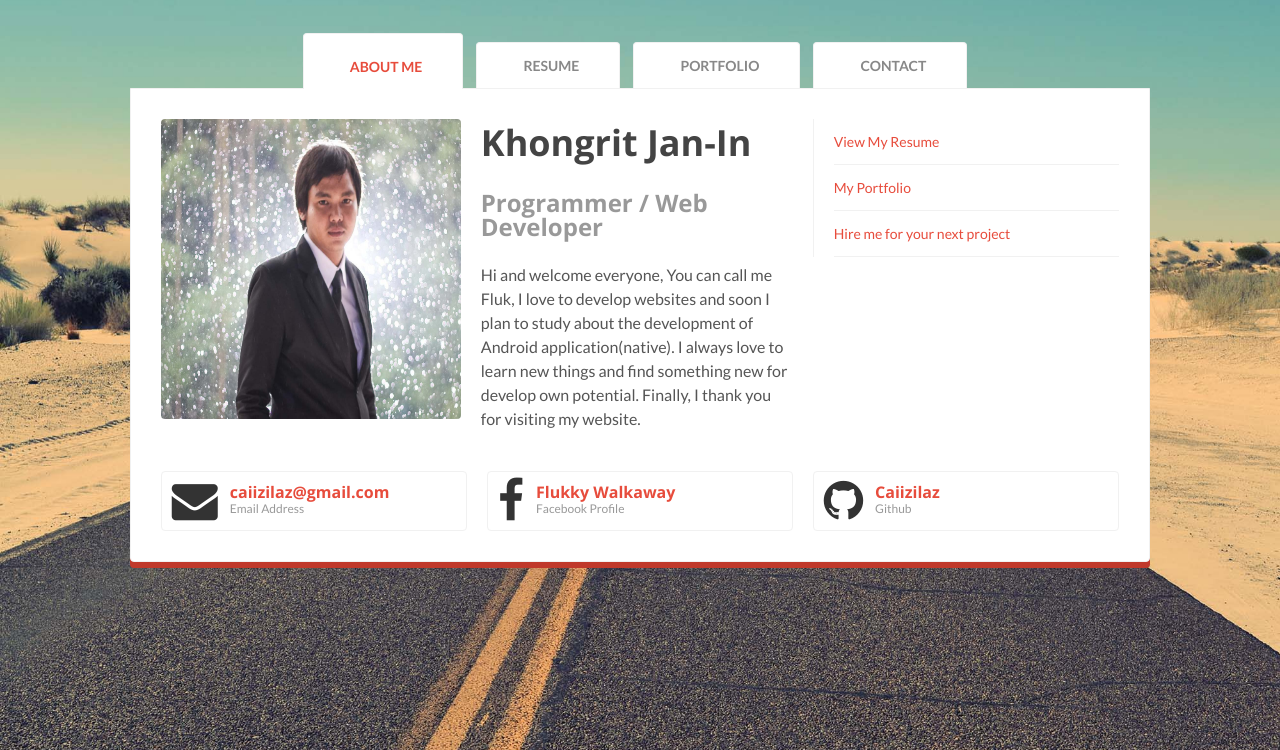
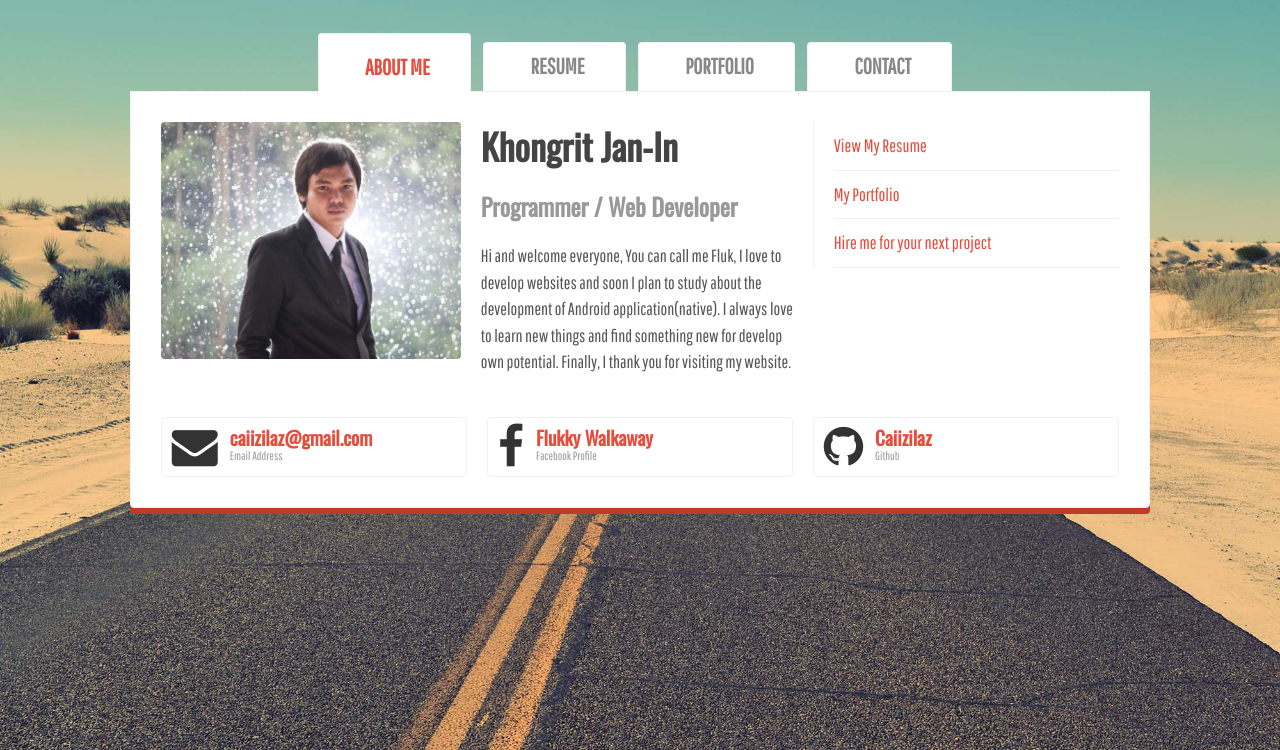
Before and after one commit to caiizilaz/myresume, a PHP site: page / in a window 1280 px wide. Shown: the part 50-800 px from the top of the page. Run offline with PHP 8.4, Linux system fonts and the light colour scheme.

Commit message:
mod-17-10-16

```diff
--- a/css/main.css
+++ b/css/main.css
@@ -1,6 +1,3 @@
-@import url(https://fonts.googleapis.com/css?family=Open+Sans:400,700);
-@import url(https://fonts.googleapis.com/css?family=Lato:400,700);
-
 *, *:before, *:after {
   -moz-box-sizing: border-box; -webkit-box-sizing: border-box; box-sizing: border-box;
 }
@@ -11,7 +8,7 @@ audio[controls],canvas,video {display: inline-block; *display: inline; zoom: 1}
 
 /* BASE */
 html {height: 100%; font-size: 100%; overflow-y: scroll; -webkit-text-size-adjust: 100%} /* Force scrollbar in non-IE and Remove iOS text size adjust without disabling user zoom */
-body {margin: 0; min-height: 100%; -webkit-font-smoothing:antialiased; font-smoothing:antialiased; text-rendering:optimizeLegibility;color: #666} /* Improve default text rendering, handling of kerning pairs and ligatures */
+body {margin: 0; min-height: 100%; -webkit-font-smoothing:antialiased; font-smoothing:antialiased; text-rendering:optimizeLegibility;color: #666;} /* Improve default text rendering, handling of kerning pairs and ligatures */
 
 /* DEFAULT FONT SETTINGS */
 /* 16px base font size with 150% (24px) friendly, unitless line height and margin for vertical rhythm */
@@ -21,15 +18,16 @@ p, blockquote, q, pre, address, hr, code, samp, dl, ol, ul, form, table, fieldse
 
 /* TYPOGRAPHY */
 /* Composed to a scale of 12px, 14px, 16px, 18px, 21px, 24px, 36px, 48px, 60px and 72px */
-h1, h2, h3, h4, h5, h6 {font-family:'Open Sans', sans-serif;color:#444;}
+h1, h2, h3, h4, h5, h6 {font-family: 'Oswald', sans-serif;color:#444;}
 h1 {margin: 0; font-size: 3.75em; line-height: 1.2em; margin-bottom: 0.4em} /* 60px / 72px */
 h2 {margin: 0; font-size: 3em; line-height: 1em; margin-bottom: 0.5em} /* 48px / 48px */
 h3 {margin: 0; font-size: 2.25em; line-height: 1.3333333333333333333333333333333em; margin-bottom: 0.6667em} /* 36px / 48px */
 h4 {margin: 0; font-size: 1.5em; line-height: 1em; margin-bottom: 1em} /* 24px / 24px */
 h5 {margin: 0; font-size: 1.3125em; line-height: 1.1428571428571428571428571428571em; margin-bottom: 1.1428571428571428571428571428571em} /* 21px / 24px */
 h6 {margin: 0; font-size: 1.125em; line-height: 1.3333333333333333333333333333333em; margin-bottom: 1.3333333333333333333333333333333em} /* 18px / 24px */
-p, ul, blockquote, pre, td, th, label {margin: 0; font-size: 1em; line-height: 1.5em; margin-bottom: 1.5em} /* 16px / 24px */
+p, ul, blockquote, pre, td, th, label {margin: 0; font-size: 1.1em; line-height: 1.5em; margin-bottom: 1.5em;font-family: 'Pathway Gothic One', sans-serif;} /* 16px / 24px */
 small, p.small {margin: 0; font-size: 0.875em; line-height: 1.7142857142857142857142857142857em; margin-bottom: 1.7142857142857142857142857142857em} /* 14px / 24px */
+span {font-family: 'Pathway Gothic One', sans-serif; font-size: 1.1em;}
 
 /* CODE */
 pre {white-space: pre; white-space: pre-wrap; word-wrap: break-word} /* Allow line wrapping of 'pre' */
@@ -68,6 +66,7 @@ dt {font-family:Futura, "Century Gothic", AppleGothic, sans-serif}
 
 /* HYPERLINKS */
 a {
+  font-size: 1.2em;
   text-decoration: none;
   color: #E74C3C;
   -webkit-transition: color 0.1s linear, border 0.1s linear, opacity 0.1s linear, background-color 0.1s linear;
@@ -215,7 +214,7 @@ body {width: 92%; margin: 0 auto} /* Center page without wrapper */
 .tab a {
   font-weight: bold;
   text-transform: uppercase;
-  font-size: 14px;
+  font-size: 20px;
   display: block;
   padding: 2px 10px;
   outline: none;
@@ -251,7 +250,6 @@ body {width: 92%; margin: 0 auto} /* Center page without wrapper */
 /* Photo */
 .photo{
   float: left;
-  height: 300px;
   max-width: 300px;
   margin-right: 20px;
   overflow: hidden;
@@ -264,7 +262,9 @@ body {width: 92%; margin: 0 auto} /* Center page without wrapper */
  height: 100%;
 }
 .info{
-
+.img{
+  display:block;max-width:100%;height:auto
+}
 }
 .info h2, #header h2{
   text-transform: uppercase;
@@ -289,7 +289,7 @@ body {width: 92%; margin: 0 auto} /* Center page without wrapper */
 }
 .main-links ul li a{
 
-  font-size: 14px;
+  font-size: 18px;
 
 }
 /* Contact-info */
@@ -444,7 +444,7 @@ body {width: 92%; margin: 0 auto} /* Center page without wrapper */
 .label {
   display: inline;
   padding: .25em .6em;
-  font-size: 75%;
+  font-size: 90%;
   font-weight: 500;
   line-height: 1;
   color: #ffffff;
--- a/home.html
+++ b/home.html
@@ -9,8 +9,8 @@
   <title>Khongrit Jan-In - Programmer / Web Developer</title>
   <meta name="description" content="">
   <meta name="viewport" content="width=device-width">
+  <link href="https://fonts.googleapis.com/css?family=Oswald|Pathway+Gothic+One" rel="stylesheet">
   <link href="./css/font-awesome-4.6.3/css/font-awesome.min.css" rel="stylesheet">
-
   <link rel="stylesheet" href="css/normalize.min.css">
   <link rel="stylesheet" href="css/main.css">
   <script src="./js/vendor/jquery-1.10.1.min.js"></script>
@@ -65,7 +65,7 @@
                     <section class="clearfix">
                         <div class="g2">
                             <div class="photo">
-                                <img src="./images/fluk.jpg">
+                                <img class="img" src="./images/fluk.jpg">
                             </div>
                             <div class="info">
                                 <h3>
@@ -138,7 +138,7 @@
                                 <li>
                                     <h5>
                                         Developer
-                                    </h5><span class="label label-info">1 October 2016 - present</span>
+                                    </h5><span class="label label-danger">1 October 2016 - present</span>
                                     <p>
                                         My job is Developer at Interset Research and Solution CO., LTD. <br>
                                     </p>
@@ -249,7 +249,7 @@
                                     <span style="width: 70%"><span>Ajax/JSON</span></span>
                                 </div>
                                 <div class="meter asbestos">
-                                    <span style="width: 35%"><span>ASP.NET</span></span>
+                                    <span style="width: 35%"><span>ASP.NET MVC</span></span>
                                 </div>
                                 <h5>
                                     Software
```
